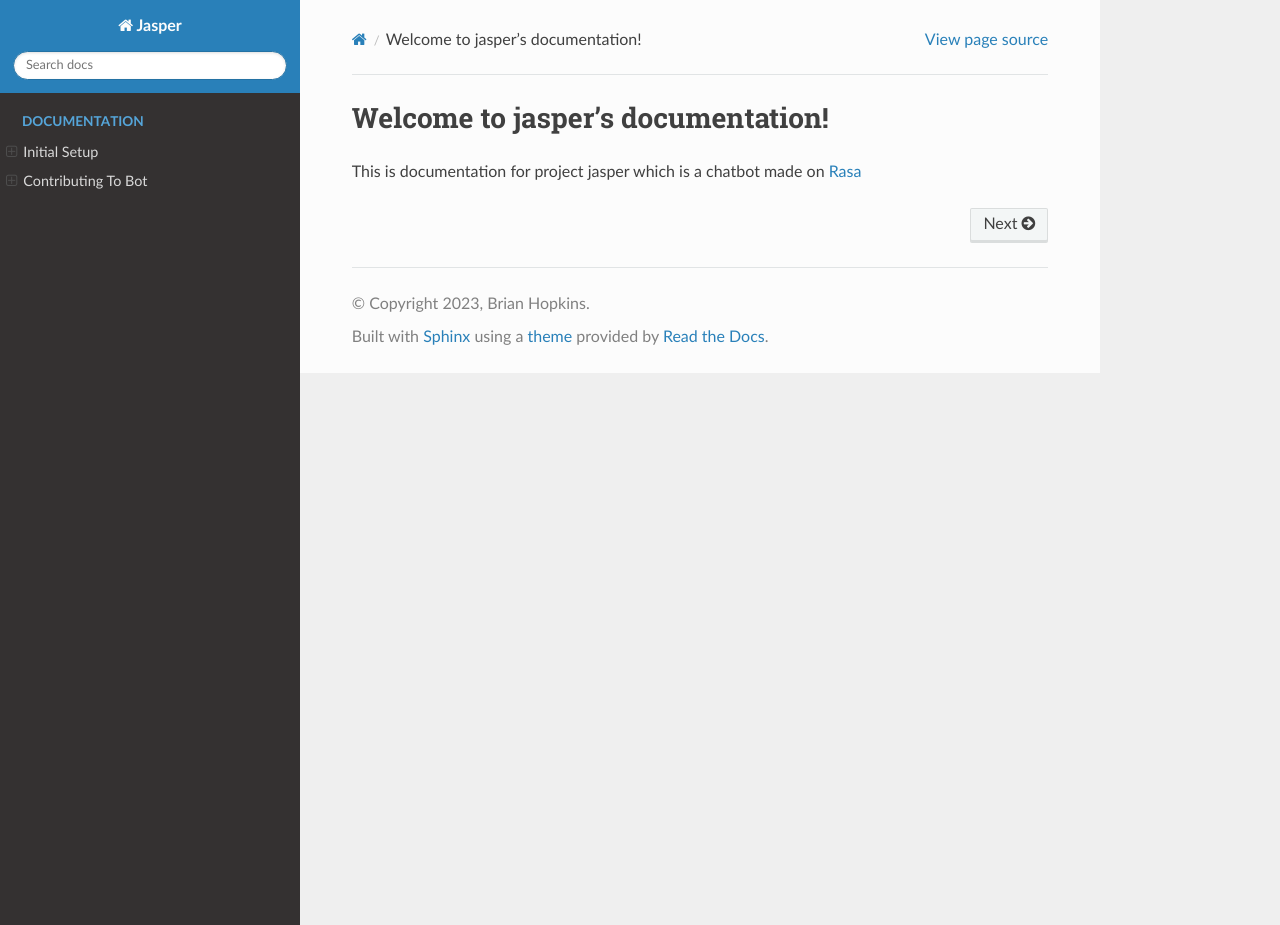
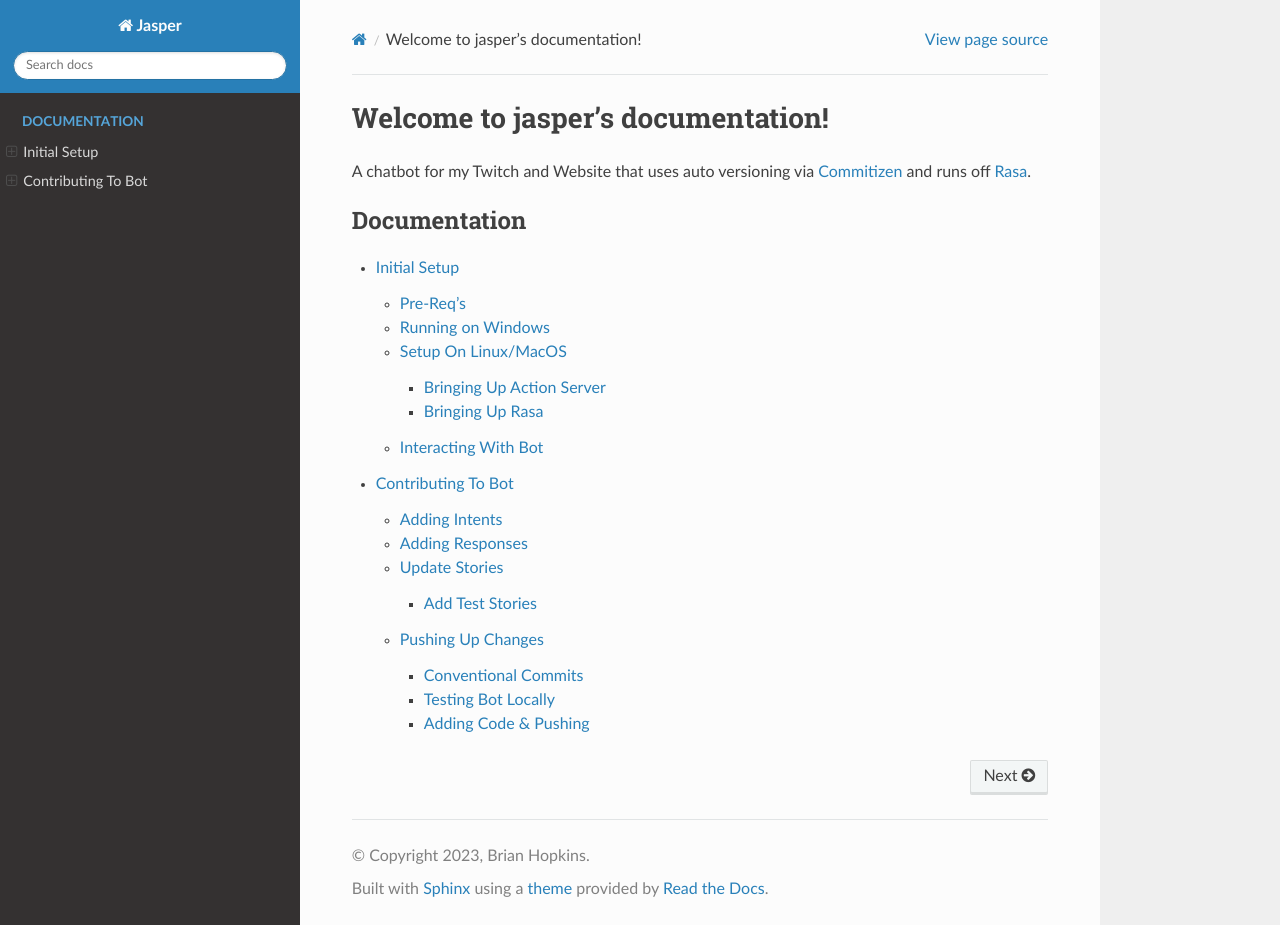
Before and after one commit to DevOps-With-Brian/jasper-chat, a Sphinx documentation site: the page built from docs/index.rst, in a window 1280 px wide and 925 px high. Built offline with Sphinx 7.4.7 and the Read the Docs theme 2.0.0, drawn with Linux system fonts in a browser that asks for light colours.

Commit message:
docs(docs): updating docs

```diff
--- a/docs/index.rst
+++ b/docs/index.rst
@@ -5,14 +5,12 @@
 
 Welcome to jasper's documentation!
 ==================================
-This is documentation for project jasper which is a chatbot made on `Rasa <https://rasa.com/docs/rasa/>`_
+A chatbot for my Twitch and Website that uses auto versioning via `Commitizen <https://commitizen-tools.github.io/commitizen/>`_ and runs off `Rasa <https://www.rasa.com>`_.
 
-.. Hidden TOCs
 
 .. toctree::
    :maxdepth: 3
    :caption: Documentation
-   :hidden:
 
    initial_setup
    contributing_to_bot
```
